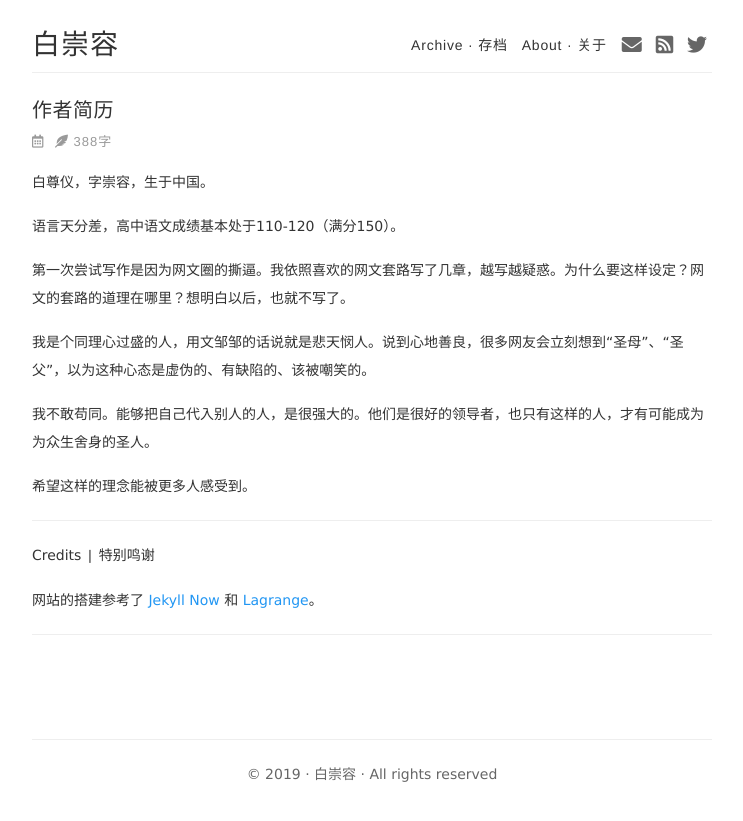
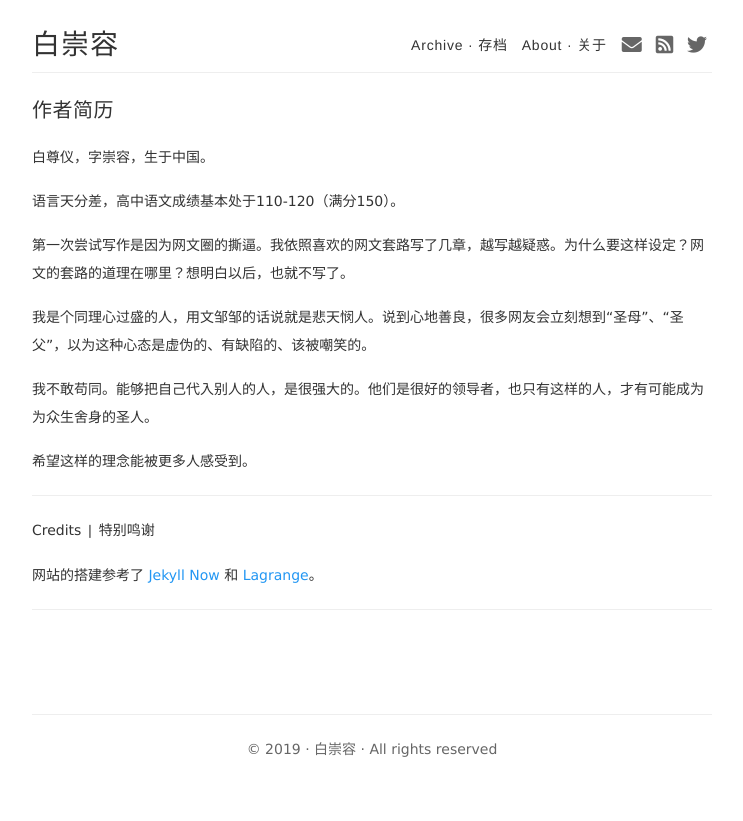
Before and after one commit to lionpup/blog, a Jekyll site: the page built from pages/about.md, in a window 1280 px wide. Shown: the top 821 px of the page, without its empty margins (268-1011 px from the left). Built offline with Jekyll 4.4.1, drawn with Linux system fonts in a browser that asks for light colours; nearby versions of some CDN libraries; comment, search, counter and statistics services are not loaded.

Commit message:
css improvement

```diff
--- a/_includes/post_attrs.html
+++ b/_includes/post_attrs.html
@@ -3,10 +3,12 @@
 {% capture word_count %}{{ post.content | strip_html | strip_newlines | remove: " " | remove: "—" | size }}{% endcapture %}
 
 <span class="attributes">
-  <i class="far fa-calendar-alt" aria-hidden="true"></i>
-  {{ post.date | date: "%Y-%m-%d" }}
-  <i class="fas fa-feather-alt sattr" aria-hidden="true"></i>
-  {{ word_count }}字
+  {% if post.date != null %}
+    <i class="far fa-calendar-alt" aria-hidden="true"></i>
+    {{ post.date | date: "%Y-%m-%d" }}
+    <i class="fas fa-feather-alt sattr" aria-hidden="true"></i>
+    {{ word_count }}字
+  {% endif %}
   {% assign cat = post.categories | first %}
   {%- capture cat_url -%}
     {%- for pair in site.category_url_mapping -%}
--- a/main.scss
+++ b/main.scss
@@ -3,8 +3,6 @@
 
 @import "reset";
 @import "variables";
-
-::-webkit-scrollbar { display: none; }
 
 body {
   font: 14px/1.4 $helvetica;
@@ -29,6 +27,7 @@ h2 { font-size: 18px; }
 h3 { font-size: 16px; }
 h4 { font-size: 14px; }
 h5 { font-size: 12px; }
+h6 { font-size: 10px; }
 
 a {
   color: $link;
```
